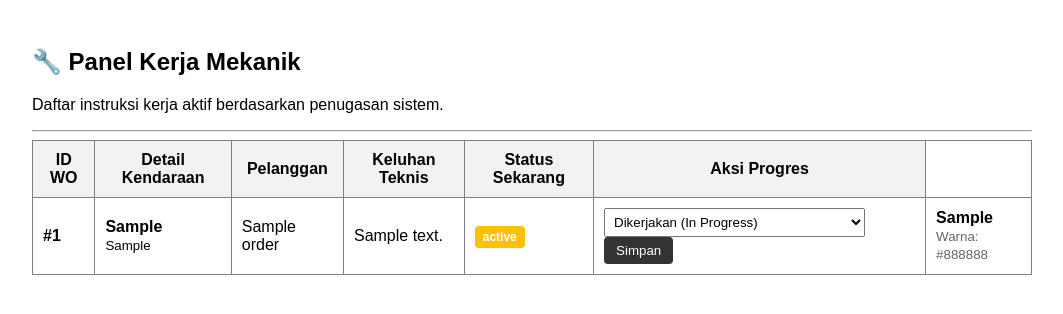
After one commit to valtzyy/RBPL-Project-SI-E, a PHP site: template app/views/bengkel/mechanic_panel.php in a window 1280 px wide. The commit adds this page. Shown: the top 314 px of the page, without its empty margins (108-1171 px from the left). Run offline with PHP 8.4, Linux system fonts and the light colour scheme; the template is opened without the code that fills it: most values are stand-ins (such as "Sample title", 1, 10 or a date in 2020).

Commit message:
feat(backend): menyelesaikan query join model dan controller status pengerjaan mekanik SP11

```diff
--- /dev/null
+++ b/app/views/bengkel/mechanic_panel.php
@@ -0,0 +1,76 @@
+<div style="font-family: Arial, sans-serif; padding: 20px; max-width: 1000px; margin: 0 auto;">
+
+    <h2>🔧 Panel Kerja Mekanik</h2>
+    <p>Daftar instruksi kerja aktif berdasarkan penugasan sistem.</p>
+    <hr>
+
+    <?php if (empty($orders)): ?>
+        <div style="background-color: #f8d7da; color: #721c24; padding: 15px; border-radius: 5px;">
+            Belum ada data tugas untuk Anda.
+        </div>
+    <?php else: ?>
+        <table border="1" cellpadding="10" cellspacing="0" style="width: 100%; border-collapse: collapse;">
+            <thead>
+                <tr style="background-color: #f2f2f2;">
+                    <th>ID WO</th>
+                    <th>Detail Kendaraan</th>
+                    <th>Pelanggan</th>
+                    <th>Keluhan Teknis</th>
+                    <th>Status Sekarang</th>
+                    <th>Aksi Progres</th>
+                </tr>
+            </thead>
+            <tbody>
+                <?php foreach ($orders as $order): ?>
+                    <tr>
+                        <td><strong>#<?= htmlspecialchars($order['id']) ?></strong></td>
+                        <td>
+                            <strong><?= htmlspecialchars($order['vehicle_model']) ?></strong><br>
+                            <small><?= htmlspecialchars($order['license_plate']) ?></small>
+                        </td>
+                        <td><?= htmlspecialchars($order['customer_name']) ?></td>
+                        <td><?= htmlspecialchars($order['description'] ?? 'Tidak ada catatan') ?></td>
+                        <td>
+                            <?php
+                            $badgeColor = '#ffc107'; // Default jingga untuk 'in_progress'
+                            if ($order['status'] === 'done')
+                                $badgeColor = '#28a745'; // Hijau untuk 'done'
+                            if ($order['status'] === 'ready')
+                                $badgeColor = '#007bff'; // Biru untuk 'ready'
+                            ?>
+                            <span
+                                style="background-color: <?= $badgeColor ?>; color: white; padding: 4px 8px; border-radius: 4px; font-size: 12px; font-weight: bold;">
+                                <?= htmlspecialchars($order['status']) ?>
+                            </span>
+                        </td>
+                        <td>
+                            <form action="/mechanic/work-order/update-status" method="POST" style="margin: 0;">
+                                <input type="hidden" name="work_order_id" value="<?= $order['id'] ?>">
+
+                                <select name="status" style="padding: 5px;">
+                                    <option value="in_progress" <?= $order['status'] === 'in_progress' ? 'selected' : '' ?>>
+                                        Dikerjakan (In Progress)</option>
+
+                                    <option value="done" <?= $order['status'] === 'done' ? 'selected' : '' ?>>Selesai Servis (Done)
+                                    </option>
+
+                                    <option value="ready" <?= $order['status'] === 'ready' ? 'selected' : '' ?>>Siap Diserahkan
+                                        (Ready / QC Passed)</option>
+                                </select>
+
+                                <button type="submit"
+                                    style="background-color: #333; color: white; border: none; padding: 6px 12px; cursor: pointer; border-radius: 4px;">
+                                    Simpan
+                                </button>
+                            </form>
+                        </td>
+                        <td>
+                            <strong><?= htmlspecialchars($order['vehicle_model']) ?></strong><br>
+                            <small style="color: #666;">Warna: <?= htmlspecialchars($order['vehicle_color']) ?></small>
+                        </td>
+                    </tr>
+                <?php endforeach; ?>
+            </tbody>
+        </table>
+    <?php endif; ?>
+</div>
```
Also changed, not shown: app/controllers/WorkOrderController.php (added, +52 -0 lines), app/models/WorkOrder.php (added, +56 -0 lines), database/seeders/WorkOrderSeeder.php (added, +36 -0 lines), routes/web.php (+11 -0 lines), run_seeder.php (added, +26 -0 lines), 1 other file.
